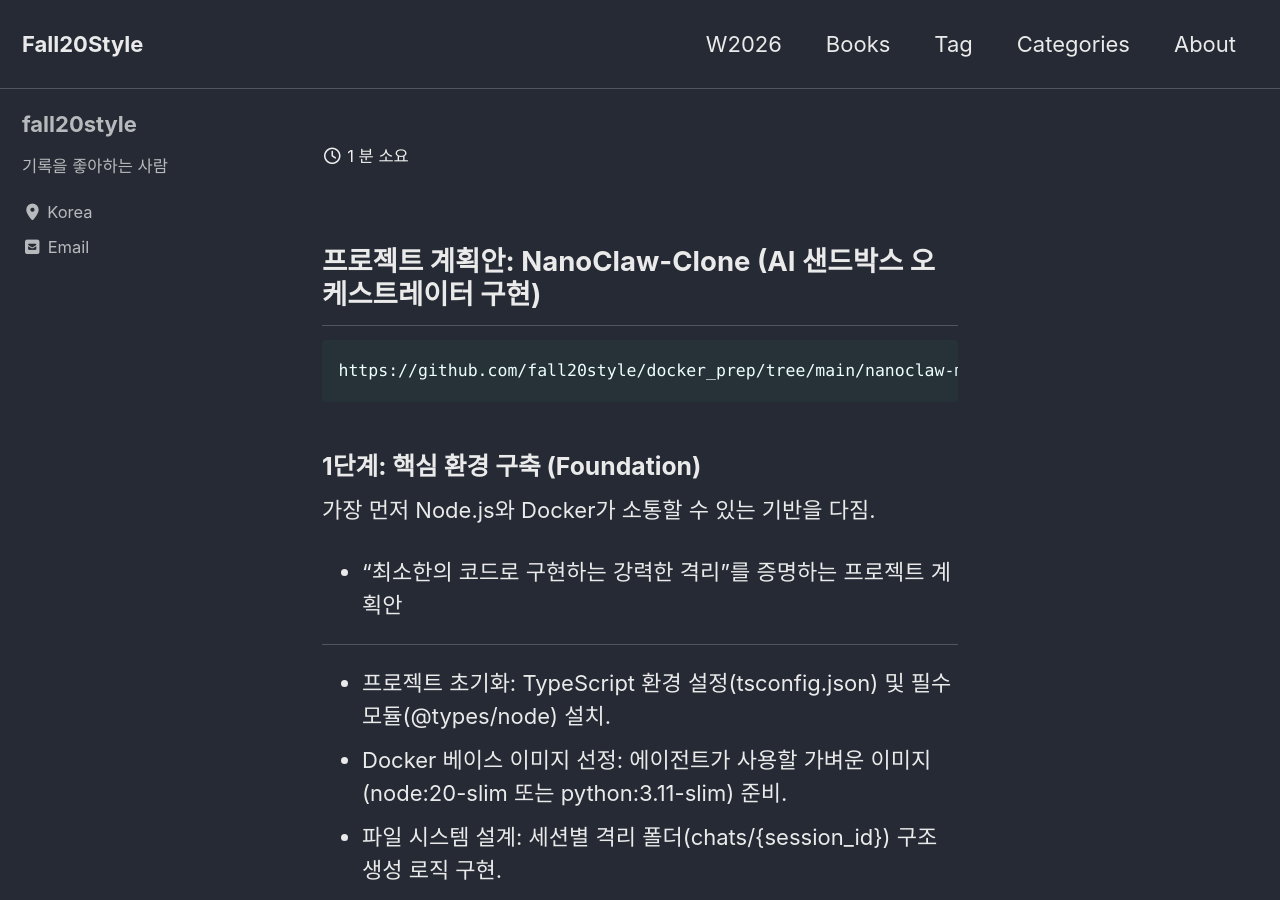
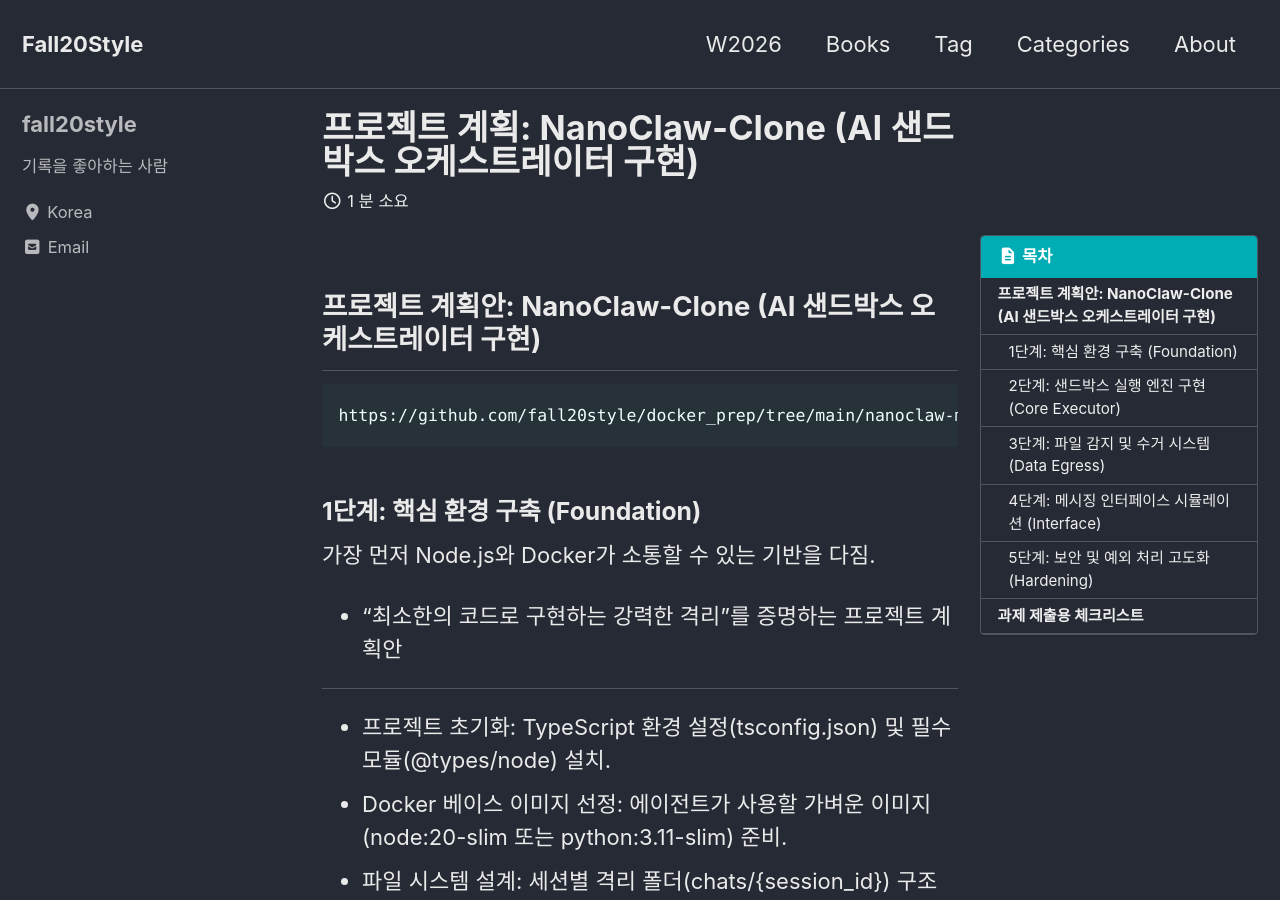
Before and after one commit to fall20style/fall20style.github.io, a Jekyll site: the page built from _posts/2026-04-11-nanoclaw-mini-ai-commander-plan.md, in a window 1280 px wide and 900 px high. Built offline with Jekyll 4.4.1, drawn with Linux system fonts in a browser that asks for light colours; cached includes are drawn as plain includes; some of the changed text lies outside the part shown.

Commit message:
fix yaml heder

```diff
--- a/_posts/2026-04-11-nanoclaw-mini-ai-commander-plan.md
+++ b/_posts/2026-04-11-nanoclaw-mini-ai-commander-plan.md
@@ -1,5 +1,5 @@
 ---
-title: 프로젝트 계획: NanoClaw-Clone (AI 샌드박스 오케스트레이터 구현)
+title: "프로젝트 계획: NanoClaw-Clone (AI 샌드박스 오케스트레이터 구현)"
 layout: single
 author_profile: true
 read_time: true
@@ -11,7 +11,7 @@ tags:
   - NanoClaw
   - Docker
 categories:
-  - 습작만들기
+  - "습작만들기"
 toc: true
 toc_sticky: true
 toc_label: 목차
```
